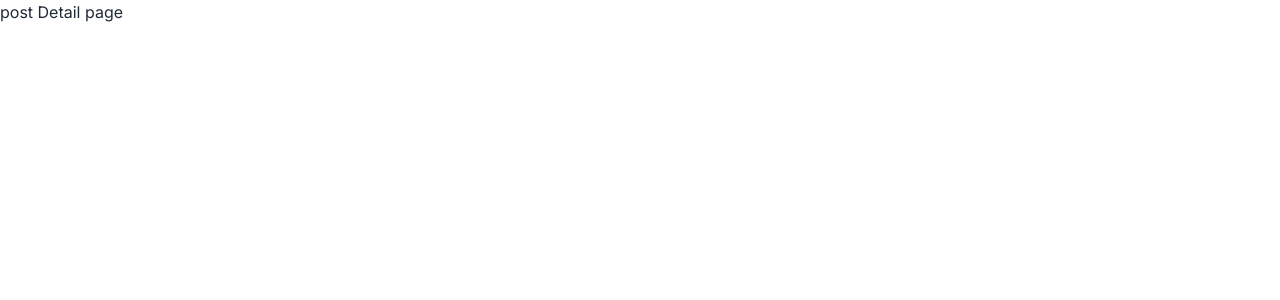
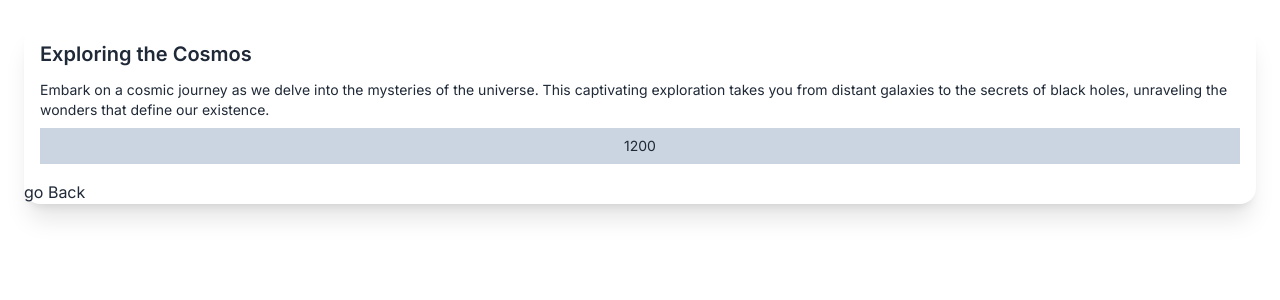
Before and after one commit to sumonpaul55/nextjs-data-fetching, a Next.js app: page /post/1 in a window 1280 px wide. Shown: the top 300 px of the page. Built offline with nearby package versions, Linux system fonts and the light colour scheme; data requests are answered from the project's data file.

Commit message:
generateStaticParams dynamicaly return id

```diff
--- a/src/app/post/[id]/page.js
+++ b/src/app/post/[id]/page.js
@@ -1,8 +1,32 @@
+import Link from "next/link";
 
-const DetailPage = () => {
+export async function generateStaticParams() {
+    const res = await fetch("http://localhost:5000/post");
+    const post = await res.json();
+    const ids = post.map(post => {
+        return { id: post.id + "" }
+
+    })
+    return ids
+    // console.log(ids)
+}
+const DetailPage = async ({ params }) => {
+    // console.log(params.id)
+    const res = await fetch(`http://localhost:5000/post/${params.id}`)
+    const post = await res.json();
+    // console.log(data)
     return (
-        <div>
-            post Detail page
+        <div className="m-6">
+            <div className="card card-compact bg-base-100 shadow-xl">
+                <div className="card-body">
+                    <h2 className="card-title">{post.title}</h2>
+                    <p>{post.description}</p>
+                    <div className="card-actions justify-center items-center">
+                        <p className="py-2 bg-slate-300 text-center">{post.likes_count}</p>
+                    </div>
+                </div>
+                <Link href="/post">go Back</Link>
+            </div>
         </div>
     );
 };
--- a/src/app/post/page.js
+++ b/src/app/post/page.js
@@ -9,7 +9,7 @@ const PostPage = async () => {
         cache: "no-store"
     });
     const post = await res.json()
-    console.log(post)
+
     return (
         <div>
             <h1 className="text-2xl">Total postsddsss {post.length}</h1>
```
